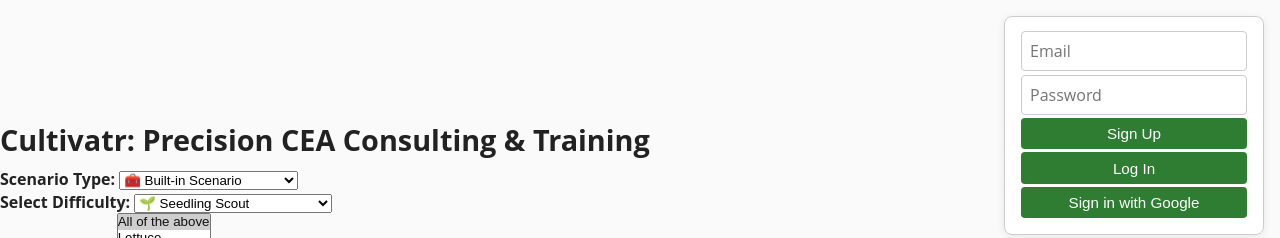
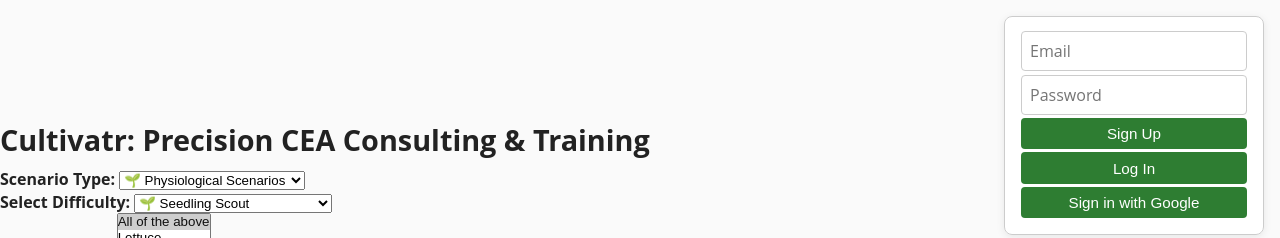
Before and after one commit to C1-Moreno/ecoops-game, a website with bundled scripts: page public/index.html in a window 1280 px wide. Shown: the top 238 px of the page. Built offline with nearby package versions, Linux system fonts and the light colour scheme; no server answers.

Commit message:
IPM UPDATE index.html

```diff
--- a/public/index.html
+++ b/public/index.html
@@ -26,8 +26,9 @@
       <div class="control-group">
         <label for="scenarioType"><strong>Scenario Type:</strong></label>
         <select id="scenarioType">
-          <option value="generated">🧰 Built-in Scenario</option>
-          <option value="ai">🤖 AI-Generated Scenario</option>
+          <option value="generated">🌱 Physiological Scenarios</option>
+          <option value="ipm">🐞 IPM Scenarios</option>
+          <option value="ai">🤖 AI-Generated Scenarios</option>
         </select>
       </div>
       <div class="control-group">
```
